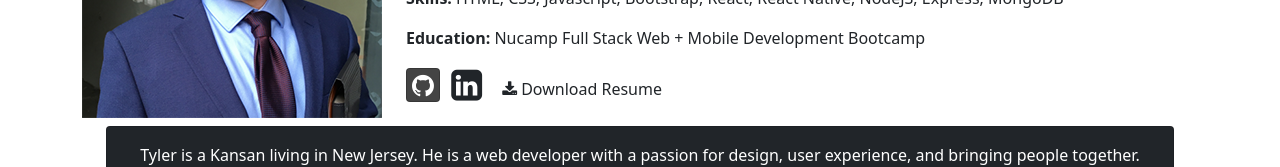
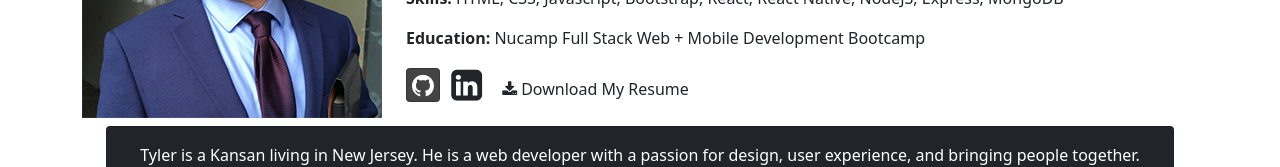
Before and after one commit to TylerWaugh01/Porfolio, a React (Create React App) app: page / in a window 1280 px wide. Shown: the part 280-447 px from the top of the page. Built offline with nearby package versions, Linux system fonts and the light colour scheme.

Commit message:
formating

```diff
--- a/src/pages/HomePage.js
+++ b/src/pages/HomePage.js
@@ -31,7 +31,7 @@ const HomePage = () => {
             <a className='btn btn-social-icon btn-lg btn-linkedin-square my-2' href='https://www.linkedin.com/in/tylerwaugh/'>
             <i className='fa fa-linkedin-square'/> </a>
             <a role="button" class="btn btn-main mt-2" href="Tyler_Waugh_Resume.pdf" download="Resume-TylerWaugh"><i class="fa fa-download">
-            </i> Download Resume</a>
+            </i> Download My Resume</a>
         </Col>
       </Row>
       <Row>
--- a/src/pages/ProjectDetailPage.js
+++ b/src/pages/ProjectDetailPage.js
@@ -9,7 +9,7 @@ const ProjectDetailPage = () => {
 
     return (
         <Container>
-            <Row my='5'>
+            <Row my='4'>
                 <ProjectDetail project={project} />
             </Row>
         </Container>
```
